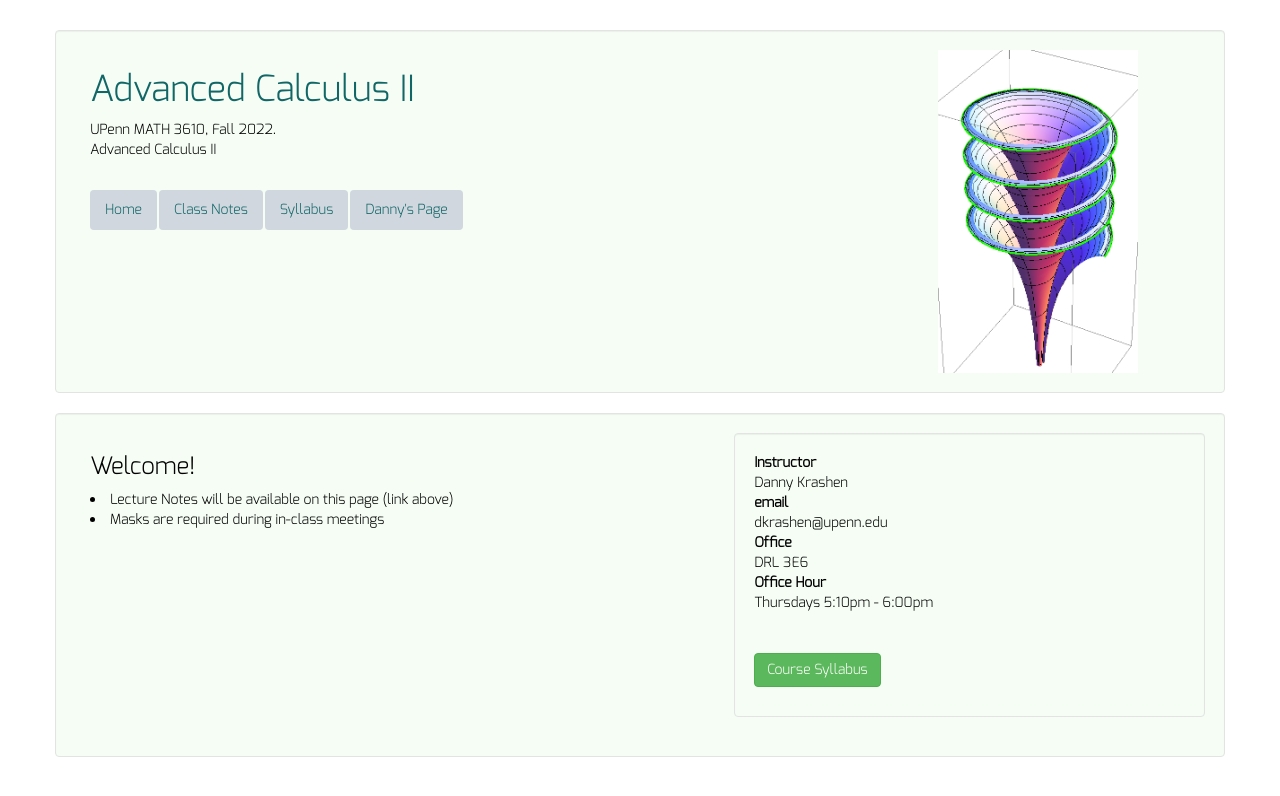
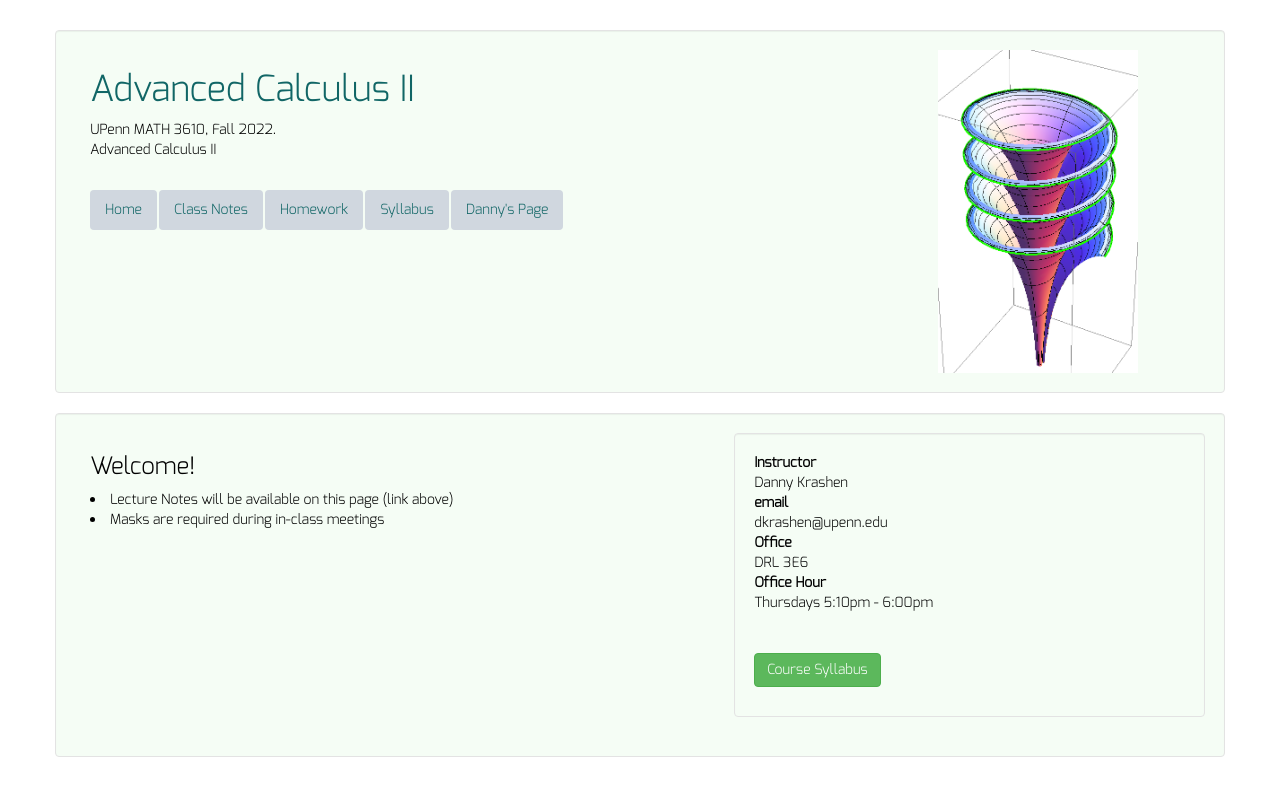
Before and after one commit to dkrashen/advancedcalc2, a Jekyll site: the page built from index.html, in a window 1280 px wide. Shown: the top 796 px of the page. Built offline with Jekyll 4.4.1, drawn with Linux system fonts in a browser that asks for light colours.

Commit message:
add homework to navigation

```diff
--- a/_includes/navigation.html
+++ b/_includes/navigation.html
@@ -3,14 +3,22 @@
       <a href="{{ "/" | prepend: site.baseurl}}"
         >Home</a>
     </li>
+
     <li id="notes_link">
       <a href="{{ "/lectures/" | prepend: site.baseurl}}"
         >Class Notes</a>
     </li>
-		<li id="syllabus_link">
+
+    <li id="hw_link">
+      <a href="{{ "/hw/" | prepend: site.baseurl}}"
+        >Homework</a>
+    </li>
+
+<li id="syllabus_link">
       <a href="{{ "/syllabus/" | prepend: site.baseurl}}"
         >Syllabus</a>
     </li>
+
     <li>
       <a href="http://dkrashen.github.io/"
         >Danny's Page</a>
```
